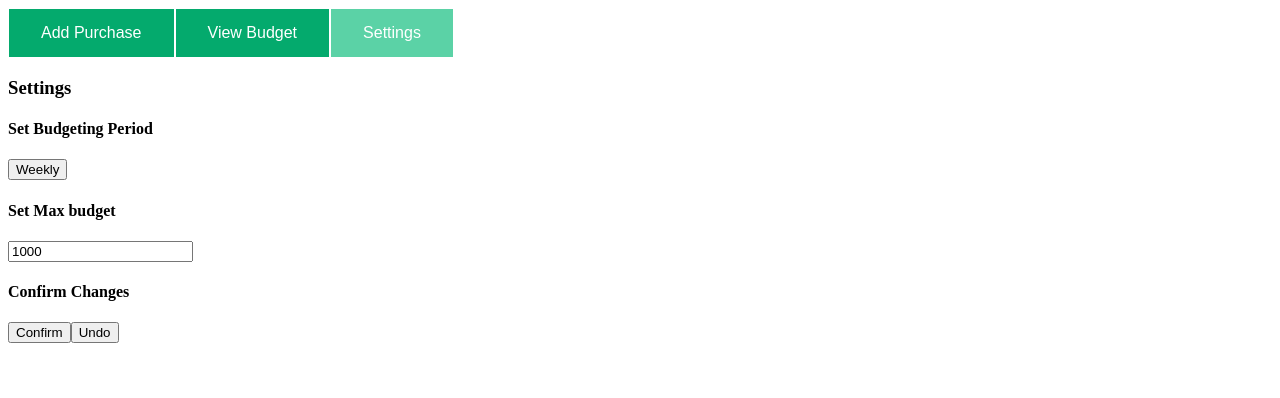
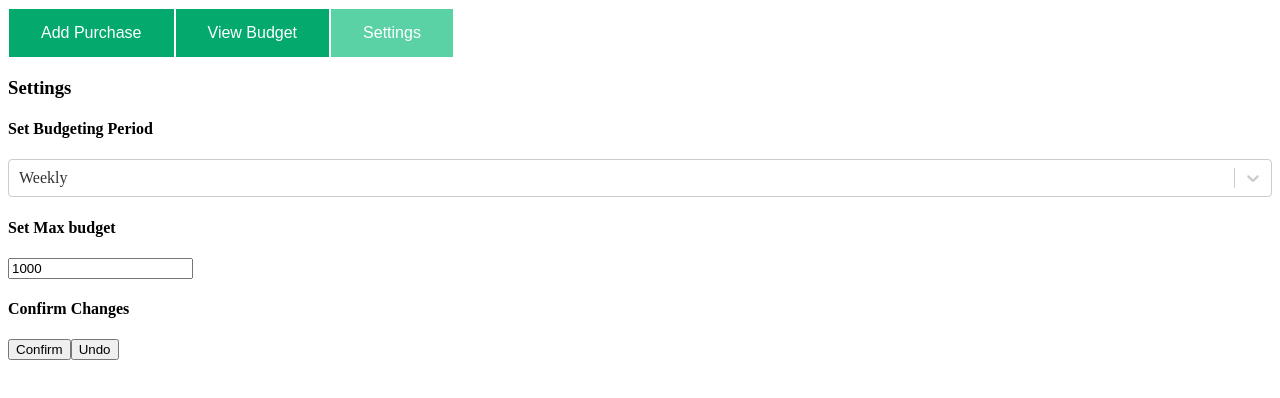
Before and after one commit to Ivan-Zou/Budget-Patrol, a React (Create React App) app: page / in a window 1280 px wide. Both pictures are taken after a click on the button "Settings". Shown: the top 398 px of the page. Built offline with nearby package versions, Linux system fonts and the light colour scheme.

Commit message:
feat: add generalizable dropdown component

```diff
--- a/package.json
+++ b/package.json
@@ -9,6 +9,7 @@
     "react": "^18.2.0",
     "react-dom": "^18.2.0",
     "react-scripts": "^5.0.1",
+    "react-select": "^5.8.0",
     "web-vitals": "^2.1.4"
   },
   "scripts": {
@@ -41,5 +42,8 @@
   },
   "globals": {
     "chrome": true
+  },
+  "devDependencies": {
+    "@babel/plugin-proposal-private-property-in-object": "^7.21.11"
   }
 }
--- /dev/null
+++ b/src/components/Dropdown.js
@@ -0,0 +1,25 @@
+import React, { useState, useEffect } from 'react';
+import Select from "react-select";
+
+//dropdown menu for given options, defaults to first option
+//isSearchable for if searching makes sense
+function Dropdown({ options }) {
+
+    const [selected, setSelected] = useState(options[0]);
+
+    const handleChange = (choice) => {
+        setSelected(choice);
+    };
+
+    return (
+        <div>
+            <Select
+                options={options}
+                value={selected}
+                onChange={handleChange}
+            />
+        </div>
+    );
+};
+
+export default Dropdown;
--- a/src/tabs/SettingsTab.js
+++ b/src/tabs/SettingsTab.js
@@ -1,6 +1,5 @@
 import React, { useState, useEffect } from 'react';
-import CategoryList from '../components/CategoryList';
-import CategoryItem from '../components/CategoryItem';
+import Dropdown from '../components/Dropdown';
 
 function SettingsTab() {
 
@@ -44,18 +43,16 @@ function SettingsTab() {
     return (
         <div>
             <h3>Settings</h3>
+
             <div className="dropdown">
                 <h4>Set Budgeting Period</h4>
-                <button className="dropdown-toggle" onClick={toggleMenu}>
-                    {tempPeriod}
-                </button>
-                {isOpen && (
-                    <ul className="dropdown-menu">
-                    <li onClick={() => handleNewPeriod("Weekly")}>Weekly</li>
-                    <li onClick={() => handleNewPeriod("Monthly")}>Monthly</li>
-                    <li onClick={() => handleNewPeriod("Yearly")}>Yearly</li>
-                    </ul>
-                )}
+                <Dropdown
+                    options={[
+                        { value: "Weekly", label: "Weekly" },
+                        { value: "Monthly", label: "Monthly" },
+                        { value: "Yearly", label: "Yearly" },
+                    ]}
+                />
             </div>
             <div className = "setBudget">
                 <h4>Set Max budget</h4>
```
Also changed, not shown: 1 other file (tests, documents, lock files or other folders).
